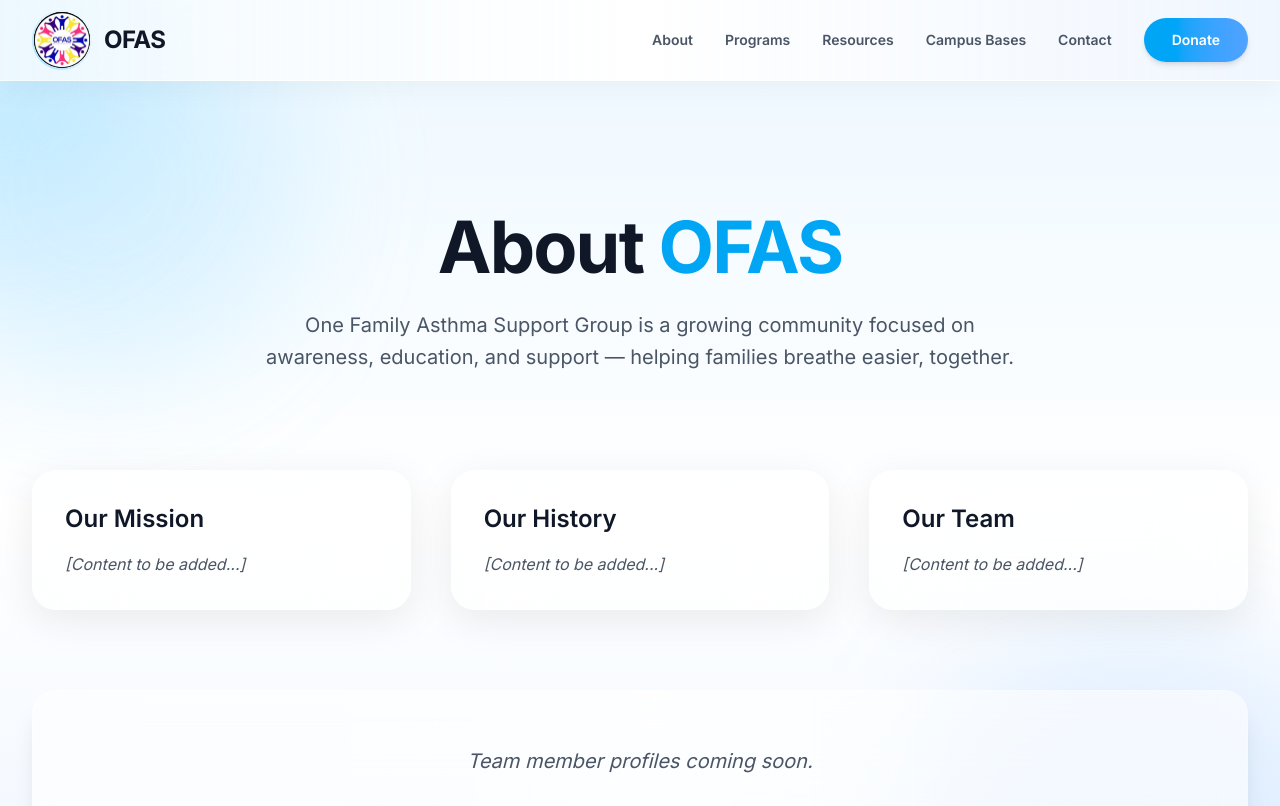
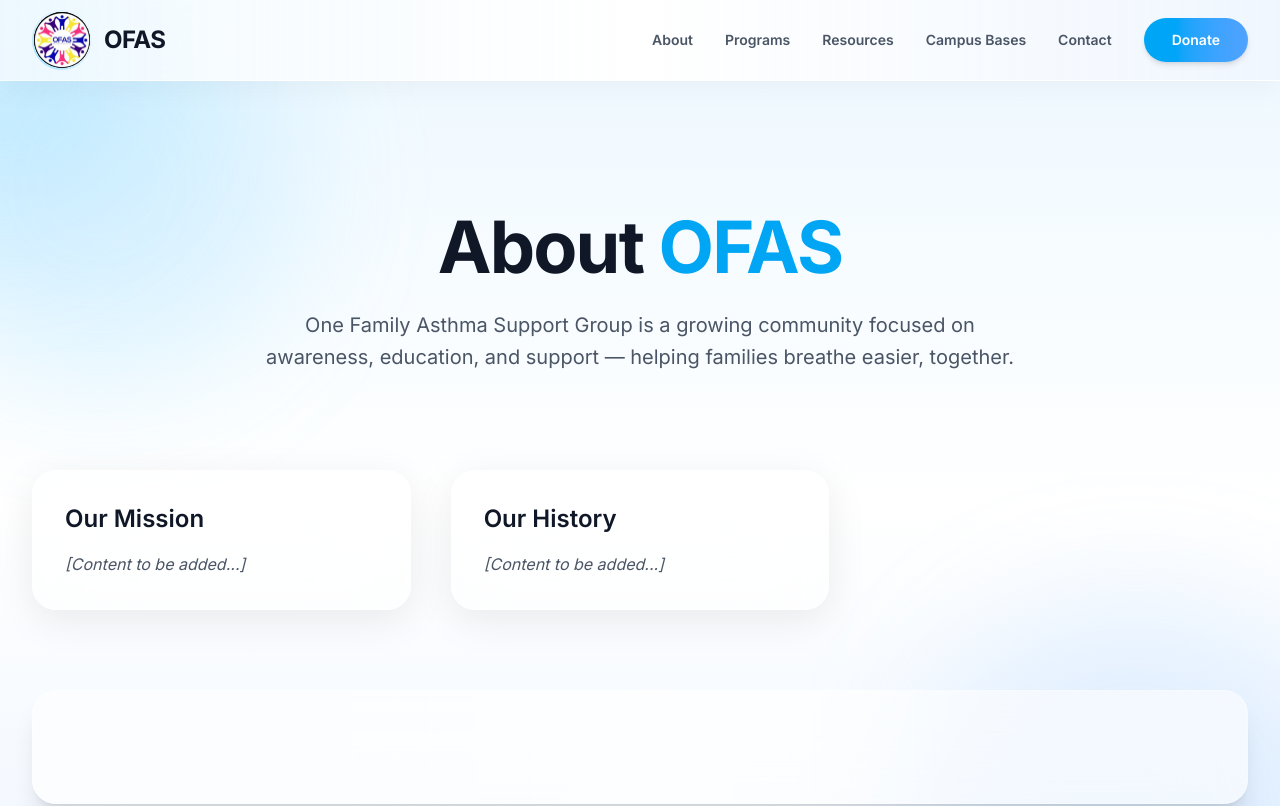
Before and after one commit to SewejeJoshua/ofas, a Next.js app: page /about in a window 1280 px wide. Shown: the top 806 px of the page. Built offline with nearby package versions, Linux system fonts and the light colour scheme.

Commit message:
updated ui

```diff
--- a/app/about/page.tsx
+++ b/app/about/page.tsx
@@ -25,7 +25,7 @@ export function AboutPage() {
   }, []);
 
   return (
-    <section className="relative scroll-mt-24 overflow-hidden">
+    <section className="relative scroll-mt-24 overflow-hidden" id="about">
 
       {/* 🌊 Base gradient */}
       <div className="absolute inset-0 -z-20 bg-gradient-to-b from-sky-50 via-white to-blue-50 dark:from-gray-950 dark:via-gray-900 dark:to-gray-950" />
@@ -84,7 +84,6 @@ export function AboutPage() {
             {[
               { title: "Our Mission" },
               { title: "Our History" },
-              { title: "Our Team" },
             ].map((item, i) => (
               <motion.div
                 key={i}
@@ -135,9 +134,7 @@ export function AboutPage() {
                 className="absolute top-0 left-0 w-1/2 h-full bg-gradient-to-r from-transparent via-white/40 to-transparent skew-x-12"
               />
 
-              <p className="text-xl text-gray-600 dark:text-gray-300 italic relative z-10">
-                Team member profiles coming soon.
-              </p>
+
             </div>
           </motion.div>
 
```
